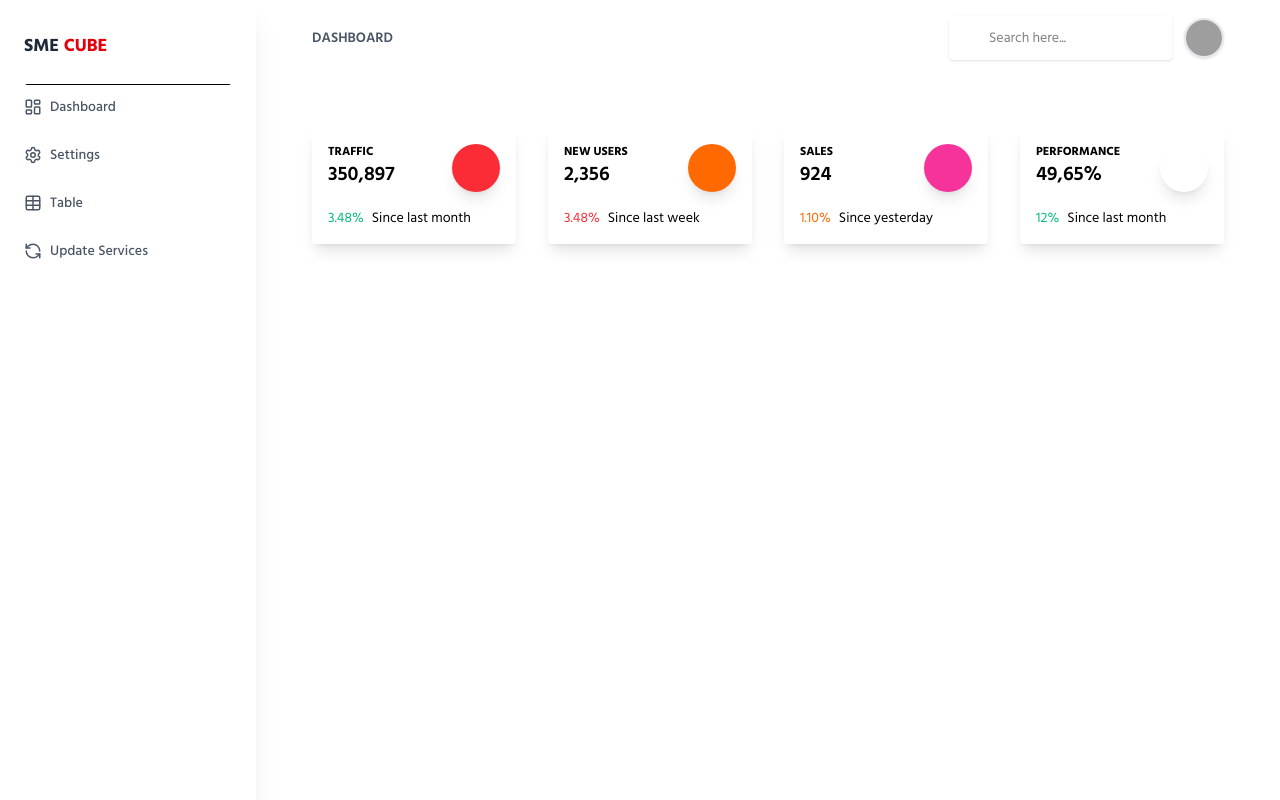
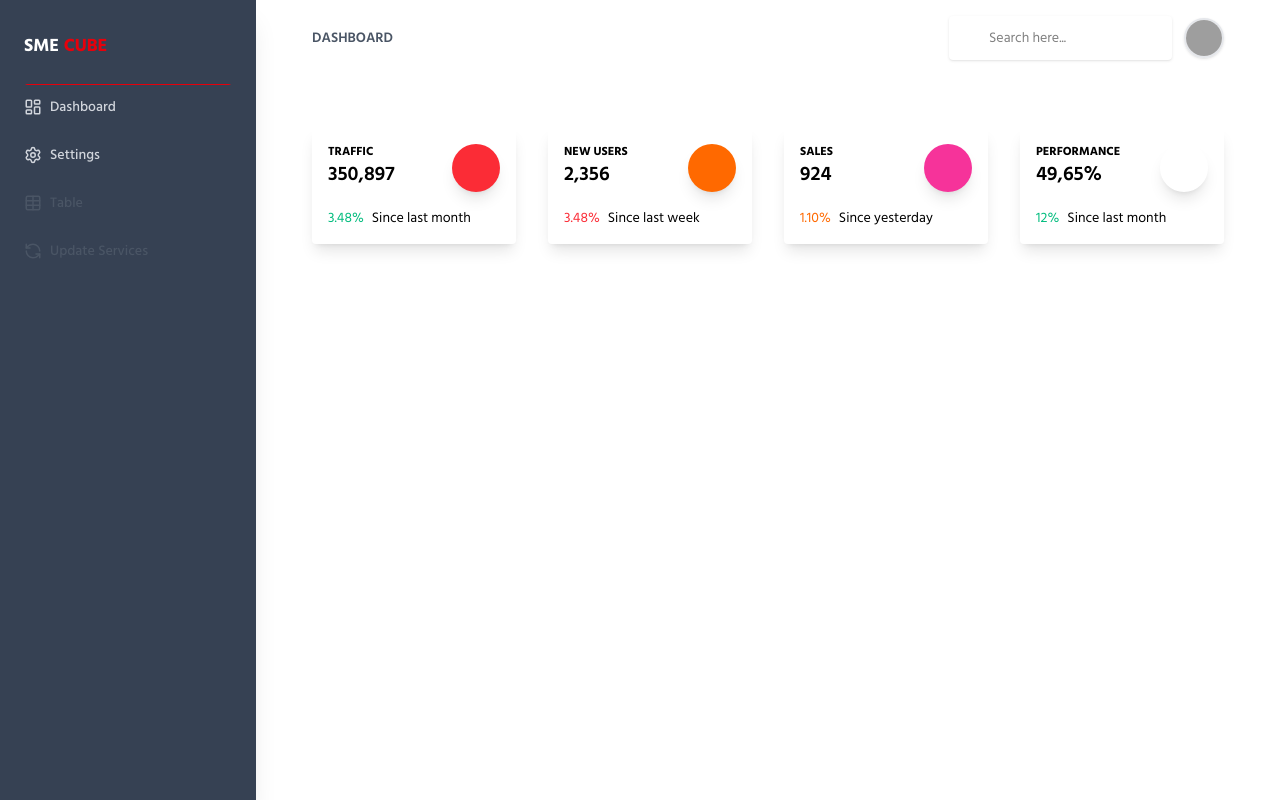
Before and after one commit to fahimk7007/smeCube-fahim, a React (Vite) app: page /admin in a window 1280 px wide. Built offline with nearby package versions, Linux system fonts and the light colour scheme; no server answers; grey boxes are pictures that could not be loaded.

Commit message:
updated the layout color in admin panel

```diff
--- a/src/components/admin/Sidebar/Sidebar.jsx
+++ b/src/components/admin/Sidebar/Sidebar.jsx
@@ -14,7 +14,7 @@ const Sidebar = () => {
   const [collapseShow, setCollapseShow] = useState("hidden");
 
   return (
-    <nav className="md:left-0 md:block md:fixed md:top-0 md:bottom-0 md:overflow-y-auto md:flex-row md:flex-nowrap md:overflow-hidden shadow-xl bg-white flex flex-wrap items-center justify-between relative md:w-64 z-10 py-4 px-6">
+    <nav className="md:left-0 md:block md:fixed md:top-0 md:bottom-0 md:overflow-y-auto md:flex-row md:flex-nowrap md:overflow-hidden shadow-xl bg-gray-700 flex flex-wrap items-center justify-between relative md:w-64 z-10 py-4 px-6">
       <div className="md:flex-col md:items-stretch md:min-h-full md:flex-nowrap px-0 flex flex-wrap items-center justify-between w-full mx-auto">
         {/* Mobile Toggle */}
         <button
@@ -27,7 +27,7 @@ const Sidebar = () => {
 
         {/* Brand */}
         <NavLink
-          className="md:block text-left md:pb-2 text-gray-800 mr-0 inline-block whitespace-nowrap text-lg uppercase font-bold p-4 px-0"
+          className="md:block text-left md:pb-2 text-gray-800 mr-0 inline-block whitespace-nowrap text-lg uppercase font-bold p-4 px-0 text-white"
           to="/"
         >
           SME <span className="text-red-600"> CUBE </span>
@@ -64,7 +64,7 @@ const Sidebar = () => {
           </div>
 
           {/* Divider */}
-          <hr className="md:min-w-full" />
+          <hr className="md:min-w-full text-red-600" />
 
           {/* Navigation */}
           <ul className="md:flex-col md:min-w-full flex flex-col list-none space-y-1">
@@ -74,8 +74,8 @@ const Sidebar = () => {
                 className={({ isActive }) =>
                   `flex items-center gap-2 text-sm py-3 font-medium ${
                     isActive
-                      ? "text-blue-600 font-semibold"
-                      : "text-gray-600 hover:text-blue-500"
+                      ? "text-white font-bold"
+                      : "text-gray-300 hover:text-white"
                   }`
                 }
               >
@@ -89,8 +89,8 @@ const Sidebar = () => {
                 className={({ isActive }) =>
                   `flex items-center gap-2 text-sm py-3 font-medium ${
                     isActive
-                      ? "text-blue-600 font-semibold"
-                      : "text-gray-600 hover:text-blue-500"
+                      ? "text-white font-bold"
+                      : "text-gray-300 hover:text-white"
                   }`
                 }
               >
```
